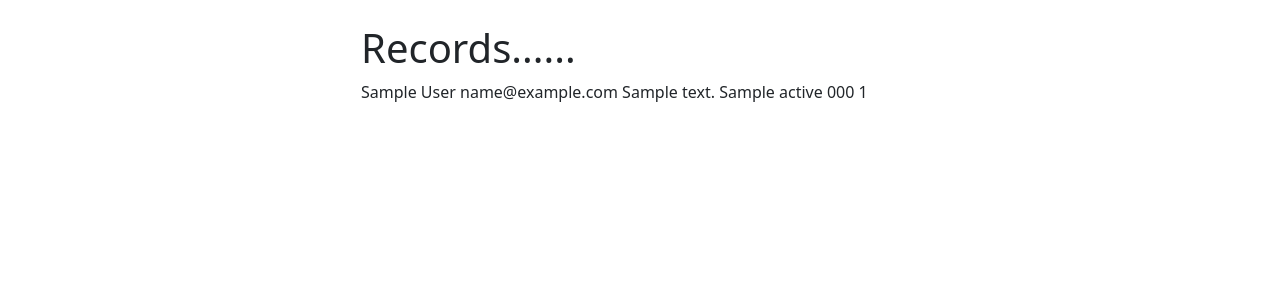
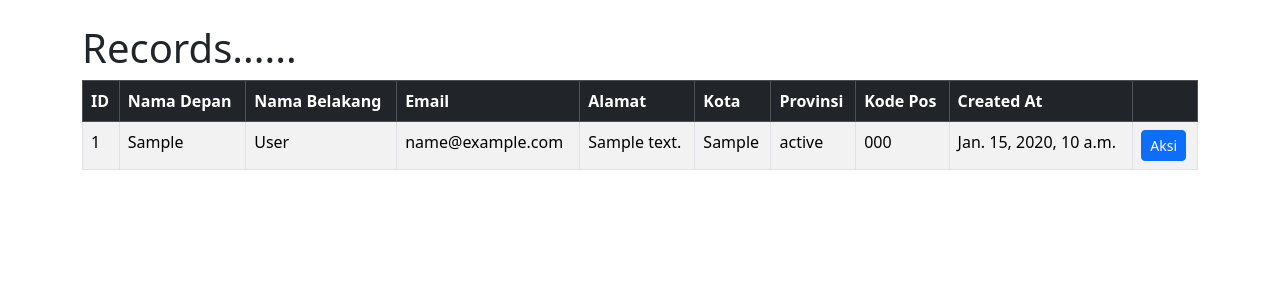
Before and after one commit to alwiyahya99/Django-CRM, a Django app: page / in a window 1280 px wide. Shown: the part 56-356 px from the top of the page. Run offline with Django 4.2, Linux system fonts and the light colour scheme; a user stored in the database is signed in; tables that the repository leaves empty hold one stand-in row (values such as "Sample post").

Commit message:
Show Record

```diff
--- a/website/templates/home.html
+++ b/website/templates/home.html
@@ -2,26 +2,47 @@
 
 {% block content %}
 
-<div class="col-md-6 offset-md-3">
-
 {% if user.is_authenticated %}
 
     <h1>Records......</h1>
+
+    <table class="table table-striped table-hover table-bordered ">
+        <thead class="table-dark">
+            <tr>
+                <th scope="col">ID</th>
+                <th scope="col">Nama Depan</th>
+                <th scope="col">Nama Belakang</th>
+                <th scope="col">Email</th>
+                <th scope="col">Alamat</th>
+                <th scope="col">Kota</th>
+                <th scope="col">Provinsi</th>
+                <th scope="col">Kode Pos</th>
+                <th scope="col">Created At</th>
+                <th scope="col"></th>
+            </tr>
+        <tbody>
             {% if records %}
                 {% for record in records %}
-                {{record.first_name}}
-                {{record.last_name}}
-                {{record.email}}
-                {{record.address}}
-                {{record.city}}
-                {{record.state}}
-                {{record.zipcode}}
-                {{record.id}} </br>
+                    <tr>
+                        <td>{{record.id}}</td>
+                        <td>{{record.first_name}}</td>
+                        <td>{{record.last_name}}</td>
+                        <td>{{record.email}}</td>
+                        <td>{{record.address}}</td>
+                        <td>{{record.city}}</td>
+                        <td>{{record.state}}</td>
+                        <td>{{record.zipcode}}</td>
+                        <td>{{record.created_at}}</td>
+                        <td><a href="{% url 'record' record.id %}" class="btn btn-primary btn-sm">Aksi</a></td>
+                    </tr>
                 {% endfor %}
             {% endif %}
+        </tbody>
+    </table>
 
 {% else %}
 
+    <div class="col-md-6 offset-md-3">
         <h1>Login</h1>
         </br>
         <form method="post" action="{% url 'home' %}">
@@ -38,7 +59,6 @@
                 <button type="submit" class="btn btn-secondary">Login</button>
             </form>
         </form>
-</div>
 
 {% endif %}
 
--- a/website/urls.py
+++ b/website/urls.py
@@ -9,4 +9,5 @@ urlpatterns = [
     path('pekerjaan/', views.pekerjaan, name='pekerjaan'),
     path('pegawai/', views.pegawai, name='pegawai'),
     path('register/', views.register_user, name='register'),
+    path('record/<int:pk>', views.customer_record, name='record'),
 ]
--- a/website/views.py
+++ b/website/views.py
@@ -66,5 +66,15 @@ def pekerjaan(request):
         'name_page': 'Pekerjaan'
         }
     return HttpResponse(template.render(context,request))
+
 def pegawai(request):
     return render(request, 'pegawai.html')
+
+def customer_record(request, pk):
+    if request.user.is_authenticated:
+        #  Look up record
+        customer_record = Record.objects.get(id=pk)
+        return render(request, 'record.html', {'customer_record':customer_record})
+    else:
+        messages.success(request, "You Must Be Logged In To View That Page ......")
+        return redirect('home')
```
Also changed, not shown: website/templates/record.html (added, +26 -0 lines). Lines whose indentation alone changed are shown as unchanged.
